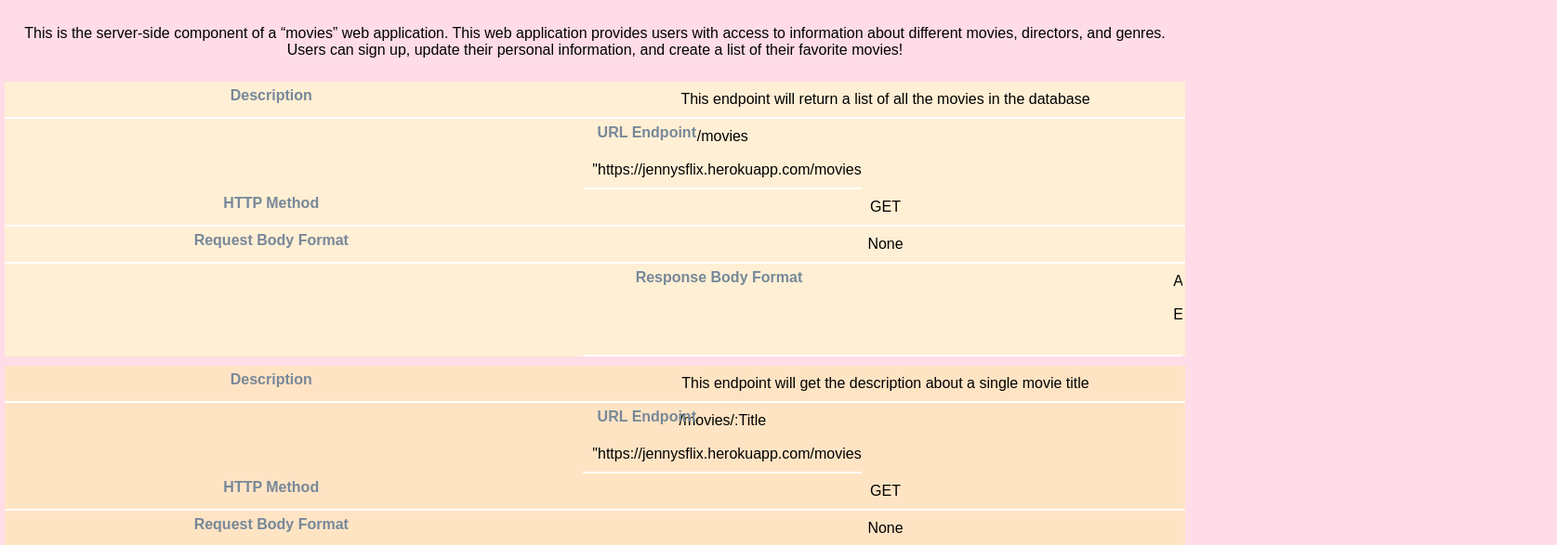
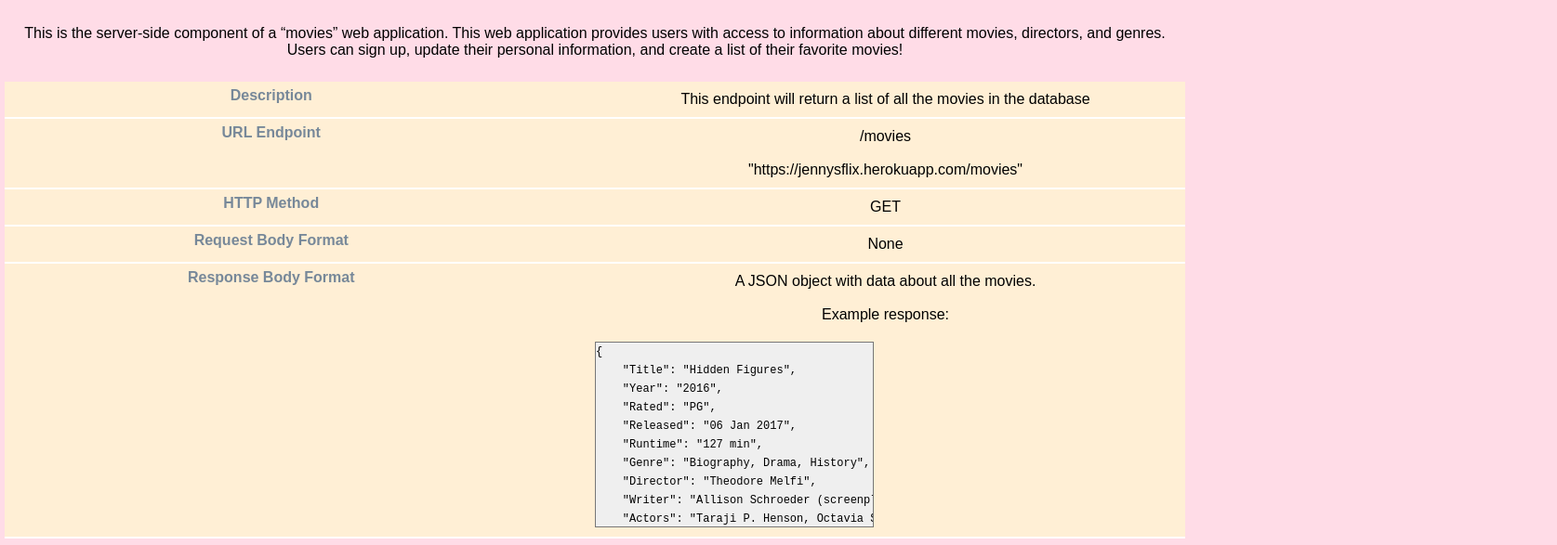
Before and after one commit to jenpyle/myFlix-server, a website: page public/documentation.html in a window 1280 px wide. Shown: the part 130-717 px from the top of the page at 93% size, 1675 px wide, since content can reach past the window. Drawn offline with Linux system fonts and the light colour scheme; a web font is replaced by a local one.

Commit message:
Fix documentation

```diff
--- a/public/css/styles.css
+++ b/public/css/styles.css
@@ -80,16 +80,48 @@ pre {
   text-align: left;
 }
 
-.url {
-  margin-left: 0px;
-  padding: 10px;
-  max-width: 300px;
+.url .pre-container {
+  overflow: auto;
+  height: auto;
+  width: auto;
+}
+
+.response-json {
+  /* max-width: 300px; */
   overflow: auto;
 }
 
-.response-json {
-  max-width: 300px;
+.pre-container {
+  width: 300px;
   overflow: auto;
+  height: 300px;
+}
+
+table {
+  max-width: 100%;
+  width: 100%;
+  border-collapse: collapse;
+}
+pre {
+  /* white-space: pre-wrap; */
+}
+table td,
+table td * {
+  vertical-align: top;
+}
+pre {
+  width: 100%;
+  padding: 0;
+  margin: 0;
+  overflow: auto;
+  font-size: 12px;
+  line-height: 20px;
+  background: #efefef;
+  border: 1px solid #777;
+}
+pre code {
+  padding: 10px;
+  color: #333;
 }
 
 @media all and (min-width: 1435px) and (max-width: 1535px) {
@@ -112,10 +144,7 @@ pre {
   tbody,
   th,
   td,
-  tr,
-  pre,
-  .url,
-  .response-json {
+  tr {
     display: block;
   }
 
@@ -129,8 +158,7 @@ pre {
     border: 5px solid var(--primary-background-color-darker);
   }
 
-  td,
-  pre {
+  td {
     /* Behave  like a "row" */
     border: none;
     border-bottom: 2px solid white;
@@ -138,9 +166,7 @@ pre {
     padding-left: 50%;
   }
 
-  td:before,
-  .response-json:before,
-  .url:before {
+  td:before {
     /* Now like a table header */
     position: absolute;
     /* Top/left values mimic padding */
@@ -150,7 +176,7 @@ pre {
     padding-right: 10px;
     white-space: nowrap;
   }
-
+  /*
   .response-json,
   .url {
     max-height: 100px;
@@ -158,6 +184,19 @@ pre {
     left: 49%;
     width: 45%;
     white-space: nowrap;
+  } */
+
+  .pre {
+    height: 250px;
+  }
+
+  .url .pre-container {
+    height: auto;
+  }
+  .pre-container {
+    margin-top: 20px;
+    height: 200px;
+    width: 300px;
   }
 
   td:nth-of-type(1):before {
--- a/public/documentation.html
+++ b/public/documentation.html
@@ -30,7 +30,7 @@
                 personal information, and create a list of their favorite movies!
             </p>
         </div>
-        <div>
+        <div class="table-container">
             <table>
                 <thead>
                     <tr>
@@ -51,7 +51,8 @@
                         <td>None</td>
                         <td class="response-json">A JSON object with data about all the movies. </br></br>Example
                             response:
-                            <pre></br>
+                            <div class="pre-container">
+                                <pre>
 {
     "Title": "Hidden Figures",
     "Year": "2016",
@@ -66,7 +67,7 @@
     "Language": "English",
     "Country": "USA",
     "Awards": "Nominated for 3 Oscars. Another 37 wins & 85 nominations.",
-    "Poster": "https://m.media-amazon.com/images/M/MV5BMzg2Mzg4YmUtNDdkNy00NWY1LWE3NmEtZWMwNGNlMzE5YzU3XkEyXkFqcGdeQXVyMjA5MTIzMjQ@._V1_SX300.jpg"
+    "Poster": "img.jpg"
 },
 {
     "Title": "RBG",
@@ -78,11 +79,12 @@
     "Director": "Julie Cohen, Betsy West",
     "Writer": "N/A",
     "Actors": "Ruth Bader Ginsburg, Ann Kittner, Harryette Helsel, Stephen Wiesenfeld",
-    "Plot": "The exceptional life and career of U.S. Supreme Court Justice Ruth Bader Ginsburg, who has developed a breathtaking legal legacy while becoming an unexpected pop culture icon.",
+    "Plot": "The exceptional life and career of U.S. Supreme Court Justice Ruth Bader Ginsburg, who has developed a breathtaking legal legacy while
+     becoming an unexpected pop culture icon.",
     "Language": "English, Italian, German, French",
     "Country": "USA",
     "Awards": "Nominated for 2 Oscars. Another 13 wins & 49 nominations.",
-    "Poster": "https://m.media-amazon.com/images/M/MV5BNTE4Nzc0NDU3Nl5BMl5BanBnXkFtZTgwODIzMTQzNTM@._V1_SX300.jpg"
+    "Poster": "img.jpg"
 },
 {
     "Title": "Promising Young Woman",
@@ -98,8 +100,7 @@
     "Language": "English",
     "Country": "UK, USA",
     "Awards": "Nominated for 4 Golden Globes. Another 49 wins & 107 nominations.",
-    "Poster": "https://m.media-amazon.com/images/M/MV5BZDViMzBiNGMtZTIyNS00NzI4LWE3NDMtNmM1NDk0NzBlMWRlXkEyXkFqcGdeQXVyMTA2MDU0NjM5._V1_SX300.jpg"
-},
+    "Poster": "img.png"
 {
     "Title": "Teeth",
     "Year": "2007",
@@ -110,11 +111,12 @@
     "Director": "Mitchell Lichtenstein",
     "Writer": "Mitchell Lichtenstein",
     "Actors": "Jess Weixler, John Hensley, Josh Pais, Hale Appleman",
-    "Plot": "Still a stranger to her own body, a high school student discovers she has a physical advantage when she becomes the object of male violence.",
+    "Plot": "Still a stranger to her own body, a high school student discovers she has a physical advantage when she becomes the object of male
+     violence.",
     "Language": "English",
     "Country": "USA",
     "Awards": "2 wins & 10 nominations.",
-    "Poster": "https://m.media-amazon.com/images/M/MV5BZjVjMjY4MzMtYzljNi00NDQ5LTk3NTYtNzY5NzYyY2FjZTZmXkEyXkFqcGdeQXVyMTQxNzMzNDI@._V1_SX300.jpg"
+    "Poster": "Y5NzYyY2FjZTZmXkEyXkFqcGdeQXVyMTQxNzMzNDI@._V1_SX300.jpg"
 },
 {
     "Title": "Miss Congeniality",
@@ -130,8 +132,7 @@
     "Language": "English, Russian, French, Hawaiian, Spanish",
     "Country": "USA",
     "Awards": "Nominated for 2 Golden Globes. Another 7 wins & 6 nominations.",
-    "Poster": "https://m.media-amazon.com/images/M/MV5BZDhjNzc4N2MtNWE5ZC00N2M4LWFiYjEtMTE5YmYyMTg3OGY5XkEyXkFqcGdeQXVyMTkzODUwNzk@._V1_SX300.jpg"
-},
+    "Poster": "img.png"
 {
     "Title": "Bridesmaids",
     "Year": "2011",
@@ -142,11 +143,12 @@
     "Director": "Paul Feig",
     "Writer": "Kristen Wiig, Annie Mumolo",
     "Actors": "Kristen Wiig, Terry Crews, Maya Rudolph, Tom Yi",
-    "Plot": "Competition between the maid of honor and a bridesmaid, over who is the bride's best friend, threatens to upend the life of an out-of-work pastry chef.",
+    "Plot": "Competition between the maid of honor and a bridesmaid, over who is the bride's best friend, threatens to upend the life of an
+    out-of-work pastry chef.",
     "Language": "English, Thai, Spanish, French",
     "Country": "USA",
     "Awards": "Nominated for 2 Oscars. Another 25 wins & 70 nominations.",
-    "Poster": "https://m.media-amazon.com/images/M/MV5BMjAyOTMyMzUxNl5BMl5BanBnXkFtZTcwODI4MzE0NA@@._V1_SX300.jpg"
+    "Poster": "https://m.media-amazon.comMzE0NA@@._V1_SX300.jpg"
 },
 {
     "Title": "Wonder Woman",
@@ -156,20 +158,23 @@
     "Runtime": "141 min",
     "Genre": "Action, Adventure, Fantasy, Sci-Fi, War",
     "Director": "Patty Jenkins",
-    "Writer": "Allan Heinberg (screenplay by), Zack Snyder (story by), Allan Heinberg (story by), Jason Fuchs (story by), William Moulton Marston (Wonder Woman created by)",
+    "Writer": "Allan Heinberg (screenplay by), Zack Snyder (story by), Allan Heinberg (story by), Jason Fuchs (story by), William Moulton Marston
+     (Wonder Woman created by)",
     "Actors": "Gal Gadot, Chris Pine, Connie Nielsen, Robin Wright",
     "Plot": "When a pilot crashes and tells of conflict in the outside world, Diana, an Amazonian warrior in training, leaves home to fight a war, discovering her full powers and true destiny.",
     "Language": "English, German, Dutch, French, Spanish, Chinese, Greek, Ancient (to 1453), North American Indian",
     "Country": "USA, UK",
     "Awards": "24 wins & 71 nominations.",
-    "Poster": "https://m.media-amazon.com/images/M/MV5BMTYzODQzYjQtNTczNC00MzZhLTg1ZWYtZDUxYmQ3ZTY4NzA1XkEyXkFqcGdeQXVyODE5NzE3OTE@._V1_SX300.jpg"
+    "Poster": "https://m.media-amazon.com/imYmQ3ZTE@._V1_SX300.jpg"
 }
+
 </pre>
+                            </div>
                         </td>
                     </tr>
                     <tr>
                         <td>This endpoint will get the description about a single movie title</td>
-                        <td class="url">/movies/:Title<div>
+                        <td class="url">/movies/:Title<div class="pre-container">
                                 </br>"https://jennysflix.herokuapp.com/movies/Miss%20Congeniality"</div>
                         </td>
                         <td>GET</td>
@@ -178,13 +183,13 @@
                             <pre></br>
 "An F.B.I. Agent must go undercover in the
 Miss United States beauty pageant to prevent
-a group from bombing the event"
+a group from bombing the event."
                     </pre>
                         </td>
                     </tr>
                     <tr>
                         <td>Return data about the genre of a single movie by title</td>
-                        <td class="url">/movies/genres/:Name<div>
+                        <td class="url">/movies/genres/:Name<div class="pre-container">
                                 <br />"https://jennysflix.herokuapp.com/movies/genres/Comedy"
                             </div>
                         </td>
@@ -201,7 +206,7 @@ a group from bombing the event"
                     </tr>
                     <tr>
                         <td>This will return data about a movie director by name</td>
-                        <td class="url">/movies/directors/:Name<div>
+                        <td class="url">/movies/directors/:Name<div class="pre-container">
                                 </br>"https://jennysflix.herokuapp.com/movies/directors/Julie%20Cohen"
                             </div>
                         </td>
@@ -308,7 +313,7 @@ Example response:
                     </tr>
                     <tr>
                         <td>This allows users to add a movie to their FavoriteMovies list</td>
-                        <td class="url">/users/:Username/movies/:MovieID<div>
+                        <td class="url">/users/:Username/movies/:MovieID<div class="pre-container">
                                 </br>"https://jennysflix.herokuapp.com/users/LeslieKnope1/Movies/605cf6e67759ae52096e6f03"
                             </div>
                         </td>
@@ -334,7 +339,7 @@ Example response:
                     </tr>
                     <tr>
                         <td>This allows users to remove movies from their favorite movies array</td>
-                        <td class="url">/users/:Username/favoritemovies/:MovieID<div>
+                        <td class="url">/users/:Username/favoritemovies/:MovieID<div class="pre-container">
                                 </br>"https://jennysflix.herokuapp.com/users/LeslieKnope/favoritemovies/605cf6e67759ae52096e6f03"
                             </div>
                         </td>
```
